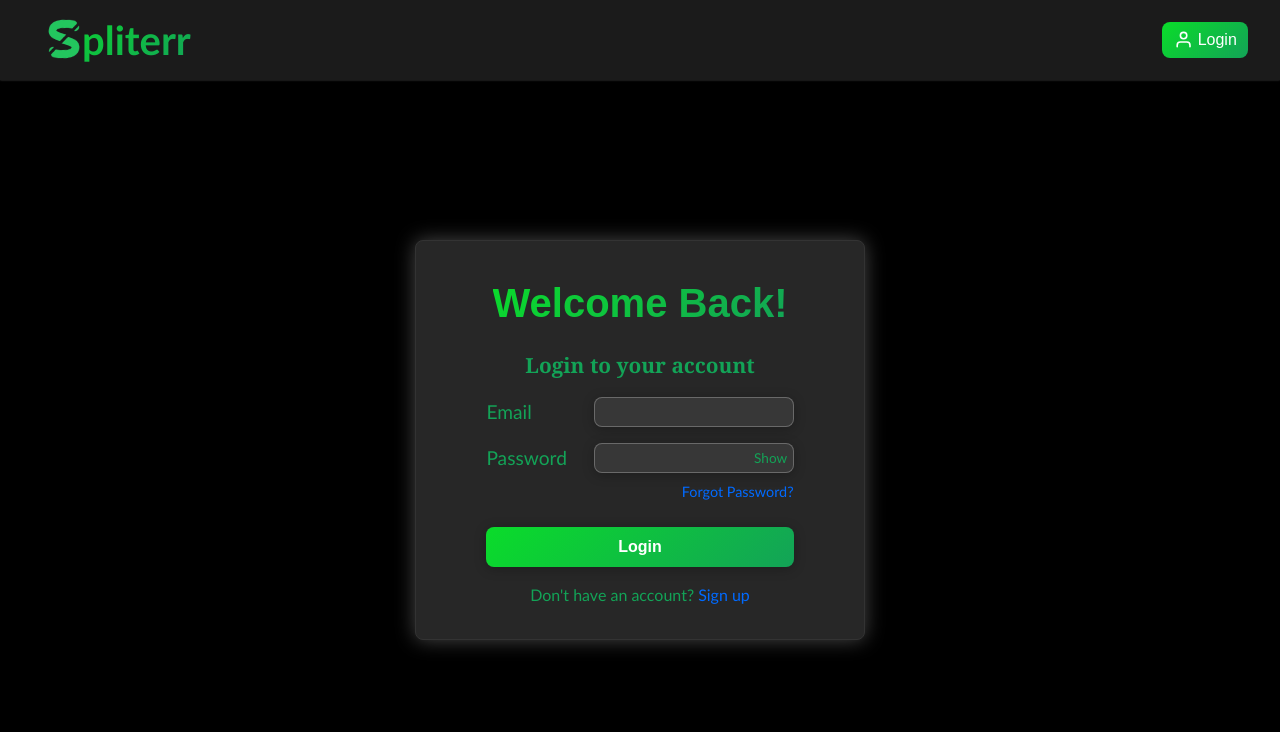
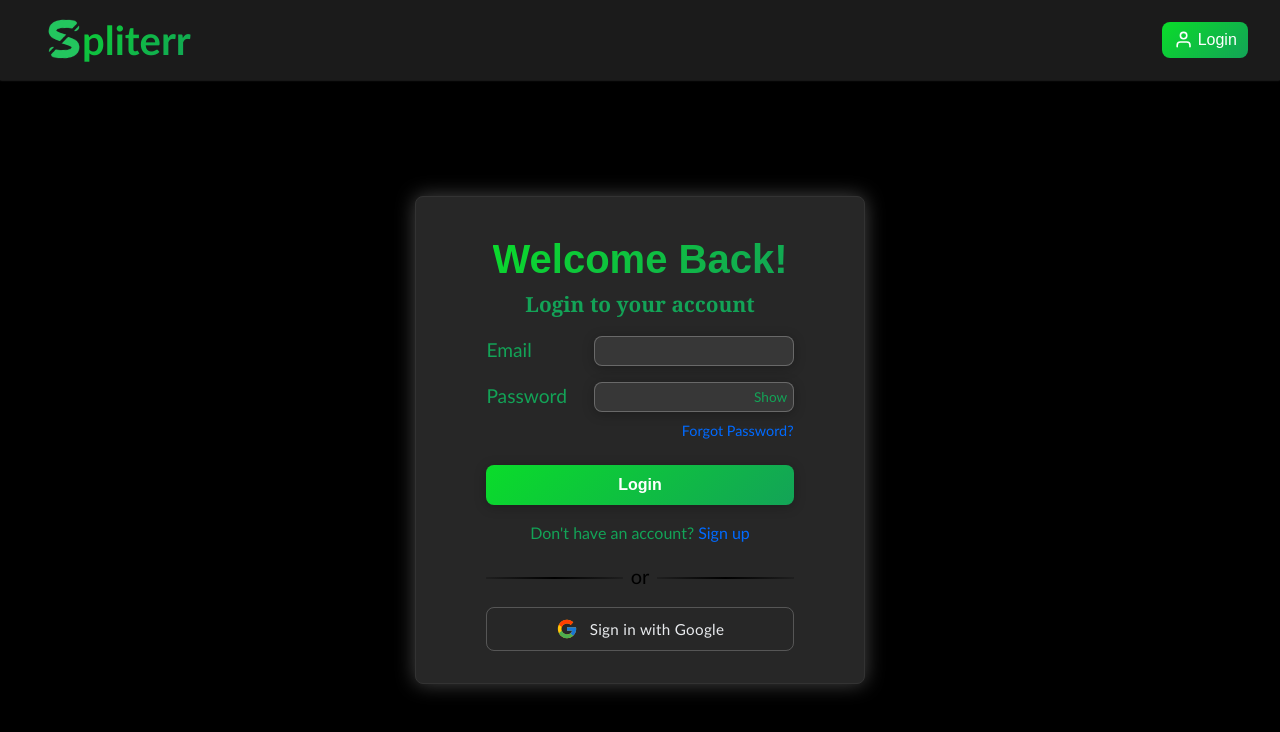
Before and after one commit to a6dullahsajid/spliterr, a Next.js app: page /login in a window 1280 px wide. Shown: the top 732 px of the page. Built offline with nearby package versions, Linux system fonts and the light colour scheme.

Commit message:
feat: added next auth for easy signin using google

```diff
--- a/package.json
+++ b/package.json
@@ -14,6 +14,7 @@
     "jsonwebtoken": "^9.0.3",
     "mongoose": "^9.2.4",
     "next": "16.1.6",
+    "next-auth": "^4.24.13",
     "nodemailer": "^8.0.3",
     "react": "19.2.3",
     "react-dom": "19.2.3",
--- /dev/null
+++ b/src/app/api/auth/[...nextauth]/route.js
@@ -0,0 +1,67 @@
+import NextAuth from "next-auth";
+import GoogleProvider from "next-auth/providers/google";
+import jwt from "jsonwebtoken";
+import connectDB from "@/lib/mongodb";
+import User from "@/models/User";
+
+const authOptions = {
+    providers: [
+        GoogleProvider({
+            clientId: process.env.GOOGLE_CLIENT_ID,
+            clientSecret: process.env.GOOGLE_CLIENT_SECRET,
+        }),
+    ],
+
+    session: { strategy: "jwt" },
+
+    callbacks: {
+        async signIn({ user, account }) {
+            if (account?.provider !== "google") return true;
+
+            await connectDB();
+            const existing = await User.findOne({ email: user.email });
+
+            if (!existing) {
+                await User.create({
+                    name: user.name,
+                    email: user.email,
+                    googleId: account.providerAccountId,
+                    password: null,
+                });
+            } else if (!existing.googleId) {
+                existing.googleId = account.providerAccountId;
+                await existing.save();
+            }
+
+            return true;
+        },
+
+        async jwt({ token, account }) {
+            if (account?.provider === "google") {
+                await connectDB();
+                const dbUser = await User.findOne({ email: token.email });
+
+                token.customJwt = jwt.sign(
+                    { userId: dbUser._id, email: dbUser.email },
+                    process.env.JWT_SECRET,
+                    { expiresIn: "7d" }
+                );
+                token.userId = dbUser._id.toString();
+            }
+
+            return token;
+        },
+
+        async session({ session, token }) {
+            session.user.id = token.userId;
+            session.customJwt = token.customJwt;
+            return session;
+        },
+    },
+
+    secret: process.env.NEXTAUTH_SECRET,
+};
+
+const handler = NextAuth(authOptions);
+
+export { handler as GET, handler as POST };
--- /dev/null
+++ b/src/app/auth/callback/callback.module.css
@@ -0,0 +1,75 @@
+.wrapper {
+  display: flex;
+  justify-content: center;
+  align-items: center;
+  min-height: 90vh;
+  width: 100%;
+  background-color: #000000;
+  padding: 1.5rem;
+  box-sizing: border-box;
+}
+
+.card {
+  display: flex;
+  flex-direction: column;
+  align-items: center;
+  justify-content: center;
+  gap: 1.25rem;
+  background-color: #272727;
+  backdrop-filter: blur(10px);
+  border: 1px solid #333333;
+  border-radius: 8px;
+  padding: 2.5rem 2rem;
+  max-width: 420px;
+  width: 100%;
+  box-shadow: 0px 0px 20px rgb(71, 71, 71);
+  text-align: center;
+}
+
+.title {
+  margin: 0;
+  font-size: 1.75rem;
+  font-weight: 600;
+  -webkit-background-clip: text;
+  background-clip: text;
+  -webkit-text-fill-color: transparent;
+  background-image: linear-gradient(135deg, #0adc2a, #13a357);
+  font-family: Cambria, Cochin, Georgia, Times, "Times New Roman", serif;
+}
+
+.subtitle {
+  margin: 0;
+  font-size: 1rem;
+  font-weight: 500;
+  color: #13a357;
+  font-family: "Gill Sans", "Gill Sans MT", Calibri, "Trebuchet MS", sans-serif;
+}
+
+.spinner {
+  width: 2.25rem;
+  height: 2.25rem;
+  border-radius: 50%;
+  border: 3px solid rgba(19, 163, 87, 0.2);
+  border-top-color: #13a357;
+  animation: spin 0.85s linear infinite;
+}
+
+@keyframes spin {
+  to {
+    transform: rotate(360deg);
+  }
+}
+
+@media (max-width: 480px) {
+  .card {
+    padding: 2rem 1.25rem;
+  }
+
+  .title {
+    font-size: 1.4rem;
+  }
+
+  .subtitle {
+    font-size: 0.9rem;
+  }
+}
--- /dev/null
+++ b/src/app/auth/callback/page.js
@@ -0,0 +1,41 @@
+"use client";
+
+import { useSession } from "next-auth/react";
+import { useEffect, useRef } from "react";
+import { useRouter } from "next/navigation";
+import styles from "./callback.module.css";
+
+export default function AuthCallbackPage() {
+  const { data: session, status } = useSession();
+  const router = useRouter();
+  const redirected = useRef(false);
+
+  useEffect(() => {
+    if (redirected.current) return;
+    if (status === "loading") return;
+
+    if (status === "authenticated" && session?.customJwt) {
+      redirected.current = true;
+      localStorage.setItem("token", session.customJwt);
+      localStorage.setItem("user", JSON.stringify(session.user));
+      window.dispatchEvent(new Event("auth:changed"));
+      router.replace("/rooms");
+      return;
+    }
+
+    if (status === "unauthenticated") {
+      redirected.current = true;
+      router.replace("/login");
+    }
+  }, [session, status, router]);
+
+  return (
+    <main className={styles.wrapper}>
+      <div className={styles.card}>
+        <div className={styles.spinner} aria-hidden />
+        <h1 className={styles.title}>Signing you in</h1>
+        <p className={styles.subtitle}>Hang tight — finishing your Google sign-in.</p>
+      </div>
+    </main>
+  );
+}
--- a/src/app/components/Navbar.js
+++ b/src/app/components/Navbar.js
@@ -7,6 +7,7 @@ import { useRouter } from 'next/navigation';
 import { toast } from 'react-toastify';
 import Image from 'next/image';
 import { TOAST_OPTIONS } from "@/lib/toastOptions";
+import { signOut } from "next-auth/react";
 
 export default function Navbar() {
     const router = useRouter();
@@ -25,8 +26,7 @@ export default function Navbar() {
                 user = null;
             }
         }
-        // Sync localStorage → state after mount (SSR-safe); no localStorage on server.
-        // eslint-disable-next-line react-hooks/set-state-in-effect
+
         setAuth({ loggedIn: !!token, user });
         const onAuthChanged = () => {
             const t = localStorage.getItem("token");
@@ -50,6 +50,7 @@ export default function Navbar() {
     }
 
     const logout = () => {
+        signOut();
         if (typeof window !== "undefined") {
             localStorage.removeItem("token");
             localStorage.removeItem("user");
--- a/src/app/layout.js
+++ b/src/app/layout.js
@@ -1,6 +1,7 @@
 import { Geist, Geist_Mono } from "next/font/google";
 import "./globals.css";
 import Navbar from "./components/Navbar";
+import { Providers } from "./providers";
 
 const geistSans = Geist({
   variable: "--font-geist-sans",
@@ -33,8 +34,10 @@ export default function RootLayout({ children }) {
       <body
         className={`${geistSans.variable} ${geistMono.variable} antialiased`}
       >
-        <Navbar />
-        {children}
+        <Providers>
+          <Navbar />
+          {children}
+        </Providers>
       </body>
     </html>
   );
--- a/src/app/login/login.module.css
+++ b/src/app/login/login.module.css
@@ -159,6 +159,74 @@
     color: rgb(0, 92, 220);
 }
 
+.googleButtonSeparator {
+    display: flex;
+    justify-content: center;
+    align-items: center;
+    width: 100%;
+    font-size: 20px;
+    text-align: center;
+    color: #000000;
+    font-family:'Gill Sans', 'Gill Sans MT', Calibri, 'Trebuchet MS', sans-serif;
+    gap: 0.5rem;
+}
+
+.line {
+    width: 100%;
+    height: 2px;
+    background: linear-gradient(to right, #1f1f1f, #000000, #1f1f1f);
+    margin-top: 0.25rem;
+}
+
+
+.googleButton {
+    display: flex;
+    align-items: center;
+    justify-content: center;
+    gap: 0.75rem;
+    width: 100%;
+    min-height: 44px;
+    padding: 0.5rem 1rem;
+    border-radius: 8px;
+    font-size: 0.95rem;
+    font-weight: 500;
+    font-family: 'Gill Sans', 'Gill Sans MT', Calibri, 'Trebuchet MS', sans-serif;
+    color: #e8eaed;
+    cursor: pointer;
+    border: 1px solid rgba(255, 255, 255, 0.22);
+    transition: all 0.2s ease;
+    background: transparent;
+    box-shadow: none;
+}
+
+.googleButtonIcon {
+    display: inline-flex;
+    line-height: 0;
+    flex-shrink: 0;
+}
+
+.googleButtonLabel {
+    letter-spacing: 0.02em;
+}
+
+.googleButton:hover {
+    background: rgba(255, 255, 255, 0.06);
+    border-color: rgba(255, 255, 255, 0.35);
+    box-shadow: 0 0 0 1px rgba(66, 133, 244, 0.15);
+}
+
+.googleButton:focus-visible {
+    outline: 2px solid rgba(66, 133, 244, 0.6);
+    outline-offset: 2px;
+}
+
+.googleButton:disabled {
+    opacity: 0.5;
+    cursor: not-allowed;
+}
+
+
+
 @media (max-width: 480px) {
     .loginContainer {
         height: 90vh;
@@ -221,4 +289,19 @@
         font-size: 0.8rem;
         margin-top: 0.5rem;
     }
+
+    .googleButtonSeparator {
+        font-size: 16px;
+    }
+
+    .line {
+        width: 100%;
+        height: 1px;
+        background: linear-gradient(to right, #1f1f1f, #000000, #1f1f1f);
+        margin-top: 0.15rem;
+    }
+
+    .googleButton {
+        font-size: 0.8rem;
+    }
 }
--- a/src/app/login/page.js
+++ b/src/app/login/page.js
@@ -7,6 +7,8 @@ import Link from "next/link";
 import { ToastContainer, toast } from "react-toastify";
 import "react-toastify/dist/ReactToastify.css";
 import { TOAST_OPTIONS } from "@/lib/toastOptions";
+import { signIn } from "next-auth/react";
+import { FcGoogle } from "react-icons/fc";
 
 export default function LoginPage() {
     const router = useRouter();
@@ -14,7 +16,6 @@ export default function LoginPage() {
     const [password, setPassword] = useState("");
     const [loading, setLoading] = useState(false);
     const [showPassword, setShowPassword] = useState(false);
-
     useEffect(() => {
         document.title = "Spliterr - Login";
     }, []);
@@ -56,6 +57,11 @@ export default function LoginPage() {
             toast.error("Something went wrong. Please try again.", TOAST_OPTIONS);
             setLoading(false);
         }
+    };
+    const sessionSignIn = () => {
+        // OAuth must land on a client page that copies NextAuth session → localStorage.
+        // /rooms only trusts localStorage JWT, so going there first always looks "logged out".
+        signIn("google", { callbackUrl: "/auth/callback" });
     };
 
     return (
@@ -101,8 +107,20 @@ export default function LoginPage() {
                     <p className={styles.signupLink}>
                         Don&apos;t have an account? <Link href="/signup">Sign up</Link>
                     </p>
+
+                    <div className={styles.googleButtonSeparator}> <div className={styles.line}></div> or <div className={styles.line}></div></div>
+                    <button
+                        type="button"
+                        onClick={sessionSignIn}
+                        className={styles.googleButton}
+                    >
+                        <span className={styles.googleButtonIcon} aria-hidden>
+                            <FcGoogle size={22} />
+                        </span>
+                        <span className={styles.googleButtonLabel}>Sign in with Google</span>
+                    </button>
                 </div>
             </form>
-        </main>
+        </main >
     );
 }
--- /dev/null
+++ b/src/app/providers.js
@@ -0,0 +1,7 @@
+"use client";
+
+import { SessionProvider } from "next-auth/react";
+
+export function Providers({ children }) {
+  return <SessionProvider>{children}</SessionProvider>;
+}
--- a/src/models/User.js
+++ b/src/models/User.js
@@ -1,26 +1,21 @@
 import mongoose from "mongoose";
 
 const UserSchema = new mongoose.Schema({
-  name: {
-    type: String,
-    required: true,
-  },
-
-  email: {
-    type: String,
-    required: true,
-    unique: true,
-  },
+  name: { type: String, required: true },
+  email: { type: String, required: true, unique: true },
 
   password: {
     type: String,
-    required: true,
+    required: false,
+    default: null,
   },
 
-  createdAt: {
-    type: Date,
-    default: Date.now,
+  googleId: {
+    type: String,
+    default: null,
   },
+
+  createdAt: { type: Date, default: Date.now },
 });
 
 export default mongoose.models.User || mongoose.model("User", UserSchema);
```
Also changed, not shown: 1 other file (tests, documents, lock files or other folders).
